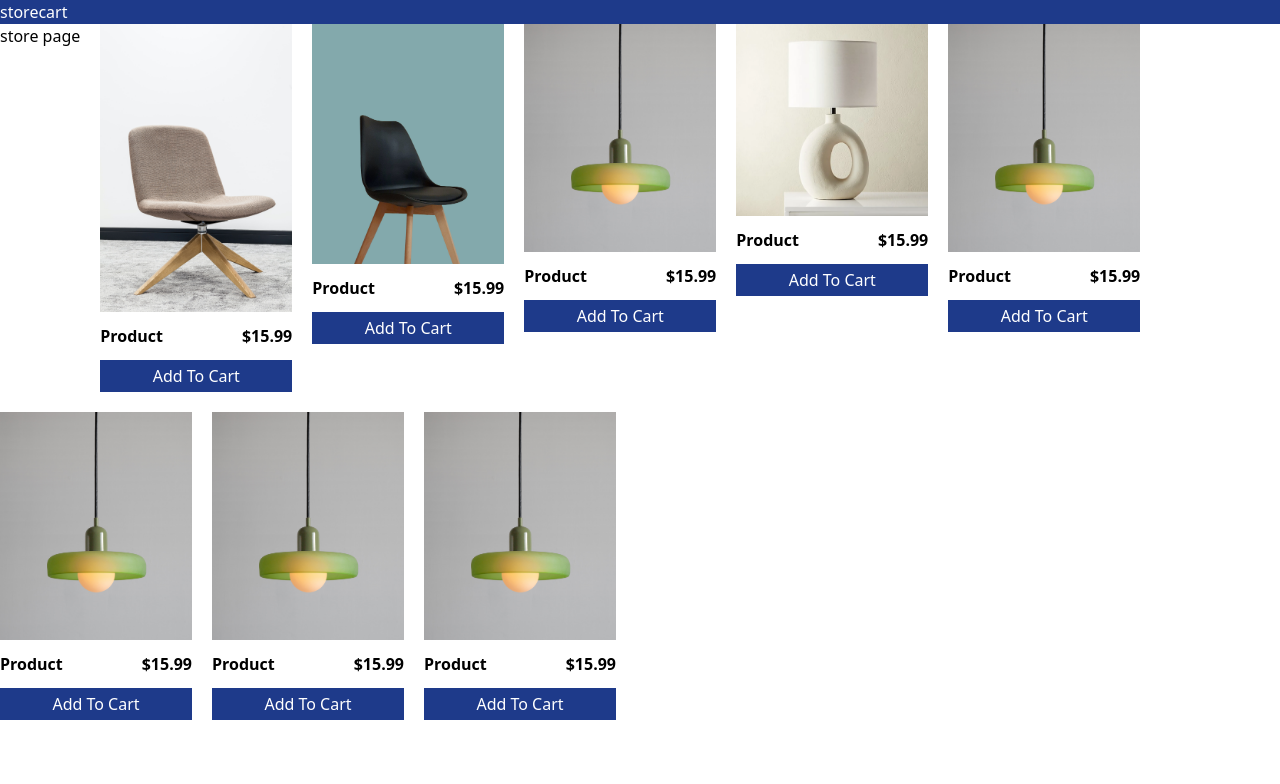
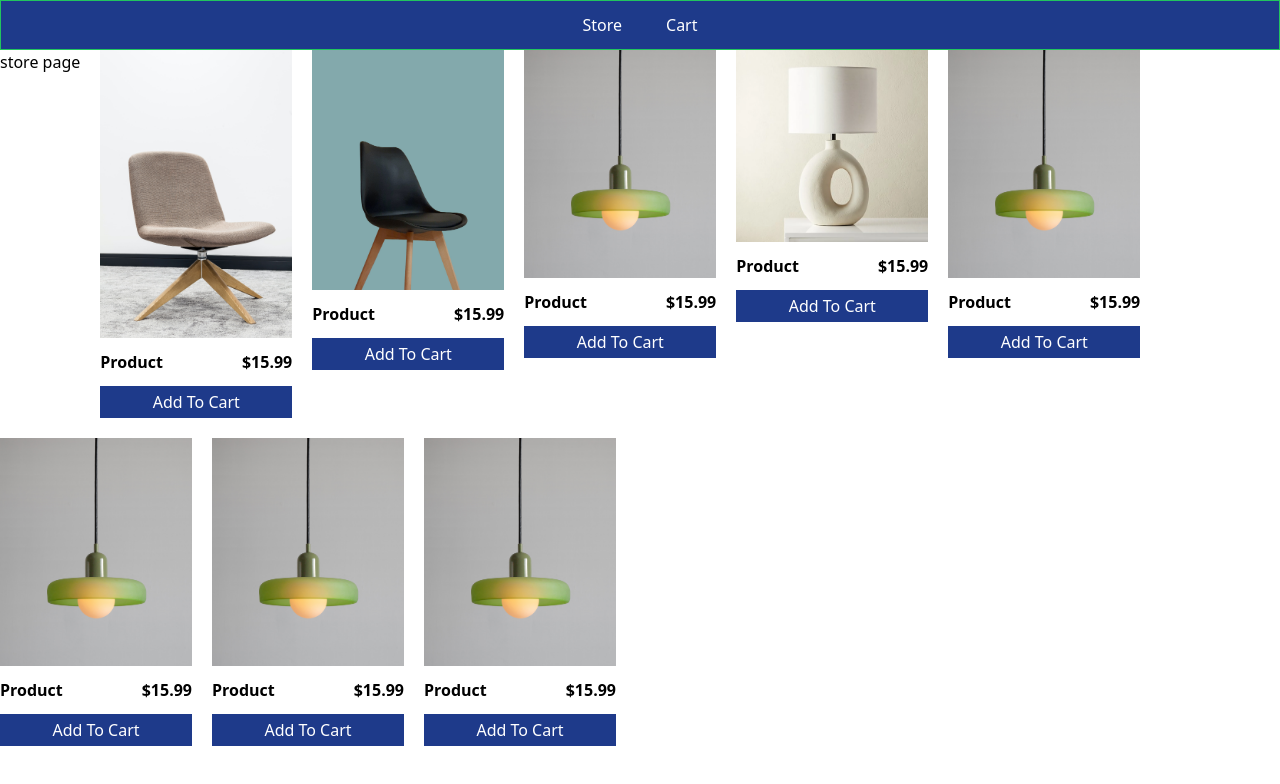
Before and after one commit to Mennatallah-Hisham/shopping-cart-react-ts, a React (Vite) app: page / in a window 1280 px wide. Shown: the top 784 px of the page. Built offline with nearby package versions, Linux system fonts and the light colour scheme.

Commit message:
error pg & navbar

```diff
--- a/src/components/Navbar.tsx
+++ b/src/components/Navbar.tsx
@@ -5,9 +5,19 @@
 const Navbar = () => {
   return (
 
-    <nav className='bg-blue-900 text-white '>
-        <NavLink to="/">store</NavLink>
-        <NavLink to="/cart">cart</NavLink>
+    <nav className='bg-blue-900 text-white  sticky
+
+    '>
+      <div className="flex justify-center gap-5 container  mx-auto sm:px-10 md:px-20 lg:px-32  border border-green-500">
+      <NavLink to="/" className="capitalize p-3 hover:bg-blue-600">store</NavLink>
+        <NavLink to="/cart" className="capitalize p-3 hover:bg-blue-600">cart</NavLink>
+
+
+      </div>
+
+
+
+
 
     </nav>
   )
--- a/src/pages/Error.tsx
+++ b/src/pages/Error.tsx
@@ -1,7 +1,23 @@
+import { Link } from "react-router-dom"
 
 const Error = () => {
   return (
-    <div>Error</div>
+    <div className="grid min-h-full place-items-center bg-white px-6 py-24 sm:py-32 lg:px-8">
+    <div className="text-center">
+      <p className="text-base font-semibold text-blue-900">404</p>
+      <h1 className="mt-4 text-3xl font-bold tracking-tight text-gray-900 sm:text-5xl">Page not found</h1>
+      <p className="mt-6 text-base leading-7 text-gray-600">Sorry, we couldn’t find the page you’re looking for.</p>
+      <div className="mt-10 flex items-center justify-center gap-x-6">
+      <Link to="/"
+          className="rounded-md bg-blue-900 px-3.5 py-2.5 text-sm font-semibold text-white shadow-sm hover:bg-blue-500 focus-visible:outline focus-visible:outline-2 focus-visible:outline-offset-2 focus-visible:outline-blue-600"
+        >
+          Go back home
+        </Link>
+
+
+      </div>
+    </div>
+  </div>
   )
 }
 
```
